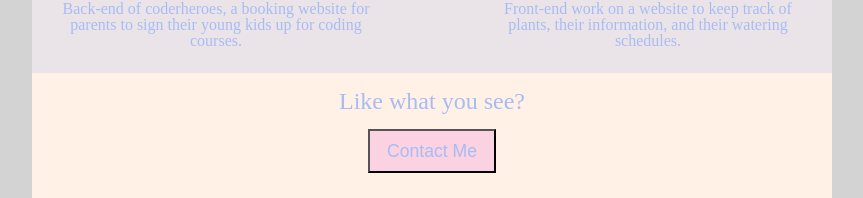
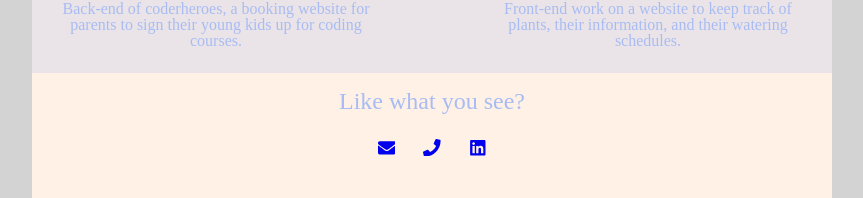
Before and after one commit to RoseGabriely/Portfolio, a React (Create React App) app: page / in a window 1280 px wide. Shown: the part 1147-1345 px from the top of the page, without its empty margins (208-1071 px from the left). Built offline with nearby package versions, Linux system fonts and the light colour scheme.

Commit message:
Downloads & implements fontawesome icons to footer

```diff
--- a/package.json
+++ b/package.json
@@ -8,6 +8,7 @@
     "@testing-library/user-event": "^13.5.0",
     "react": "^18.2.0",
     "react-dom": "^18.2.0",
+    "react-icons": "^4.4.0",
     "react-router-dom": "^6.3.0",
     "react-scripts": "5.0.1",
     "web-vitals": "^2.1.4"
--- a/src/App.css
+++ b/src/App.css
@@ -161,25 +161,24 @@ nav a:hover {
 footer {
   background-color: #fff1e6;
   text-align: center;
-  color: #a8bcf3;
   padding: 1rem;
   height: 8rem;
+  display: flex;
+  flex-direction: column;
+  align-items: center;
 }
 .question {
   font-size: 1.5rem;
+  color: #a8bcf3;
 }
 .contact {
-  color: #a8bcf3;
-  background-color: #fad2e1;
   padding: 0.6rem;
   width: 8rem;
   margin-top: 1rem;
+  display: flex;
+  justify-content: space-between;
 }
-.contact:hover {
-  transition: 0.3s;
-  color: #fad2e1;
-  background-color: #a8bcf3;
-}
+
 @media (max-width: 800px) {
   /* header */
   nav {
--- a/src/App.js
+++ b/src/App.js
@@ -5,6 +5,10 @@ import Home from "./Home";
 import About from "./About";
 import Contact from "./Contact";
 import Projects from "./Projects";
+
+import { FaEnvelope } from "react-icons/fa";
+import { FaPhone } from "react-icons/fa";
+import { FaLinkedin } from "react-icons/fa";
 
 function App() {
   return (
@@ -28,7 +32,17 @@ function App() {
         </Routes>
         <footer>
           <p className="question">Like what you see?</p>
-          <button className="contact">Contact Me</button>
+          <div className="contact">
+            <a href="mailto: rosegabriely14@gmail.com">
+              <FaEnvelope />
+            </a>
+            <a href="tel:8577070062">
+              <FaPhone />
+            </a>
+            <a href="https://www.linkedin.com/in/rosegabriely/">
+              <FaLinkedin />
+            </a>
+          </div>
         </footer>
       </section>
     </div>
```
Also changed, not shown: 1 other file (tests, documents, lock files or other folders).
